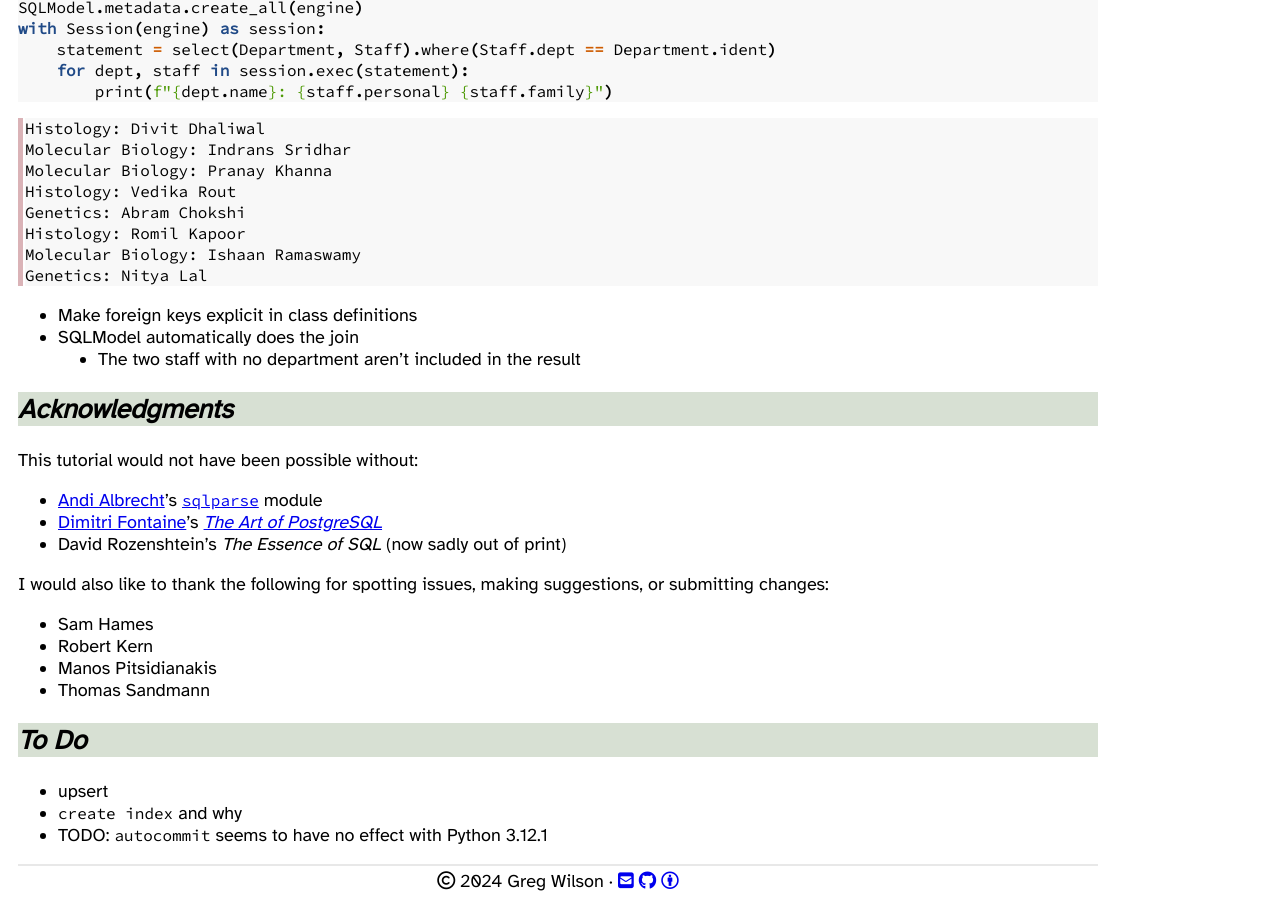
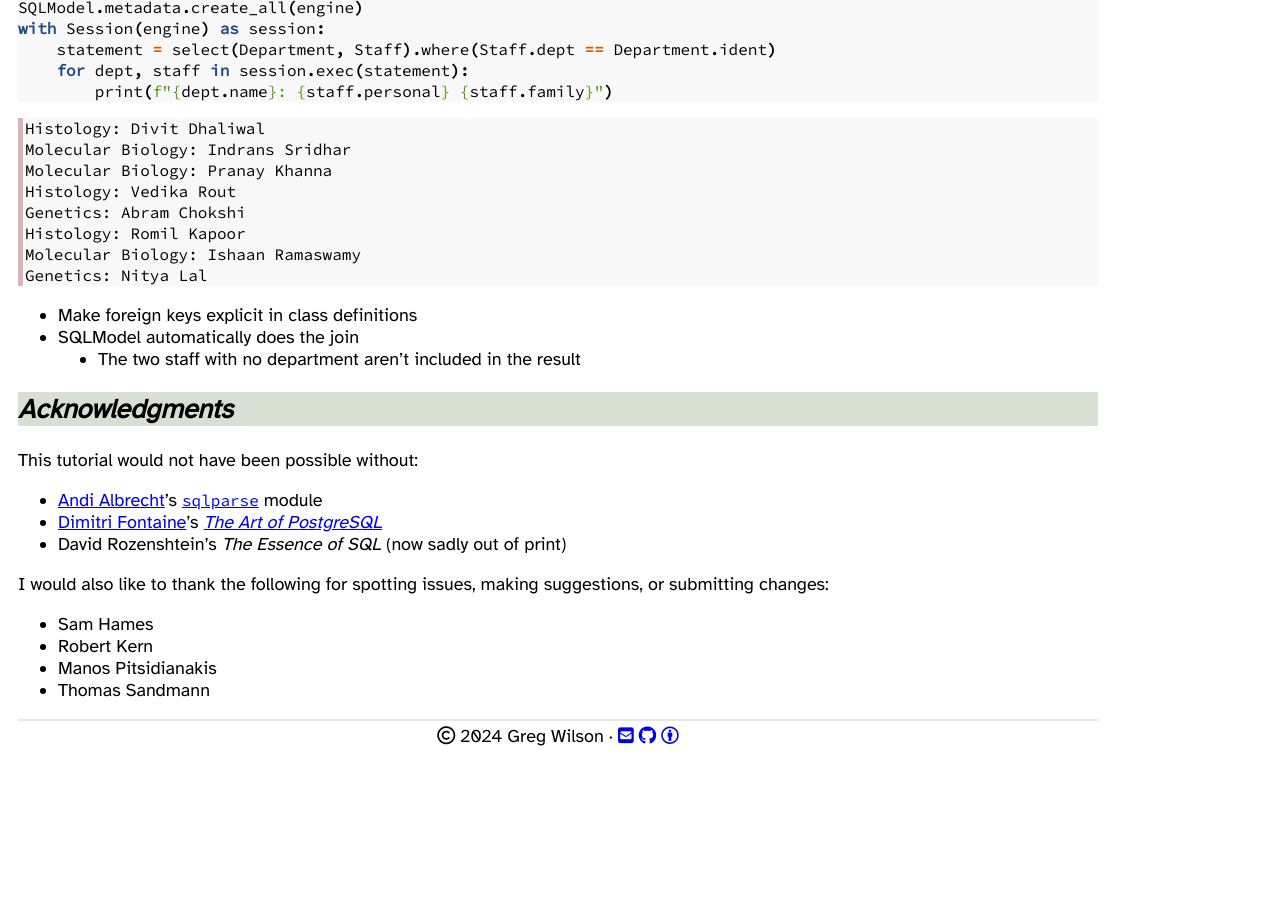
Before and after one commit to gvwilson/sql-tutorial, a Jekyll site: the page built from index.md, in a window 1280 px wide and 900 px high, scrolled down 56932 px. Built offline with Jekyll 4.4.1, drawn with Linux system fonts in a browser that asks for light colours; nearby versions of some CDN libraries; after the commit the page ends 57687 px from its top, so only the background shows below that.

Commit message:
refactor: move to-do items to issues

```diff
--- a/index.md
+++ b/index.md
@@ -3238,13 +3238,6 @@
 {% include thanks.html %}
 </section>
 
-<section class="appendix" markdown="1">
-## To Do
-
--   upsert
--   `create index` and why
--   TODO: `autocommit` seems to have no effect with Python 3.12.1
-
 [albrecht-andi]: http://andialbrecht.de/
 [art-postgresql]: https://theartofpostgresql.com/
 [fontaine-dimitri]: https://tapoueh.org/
```
